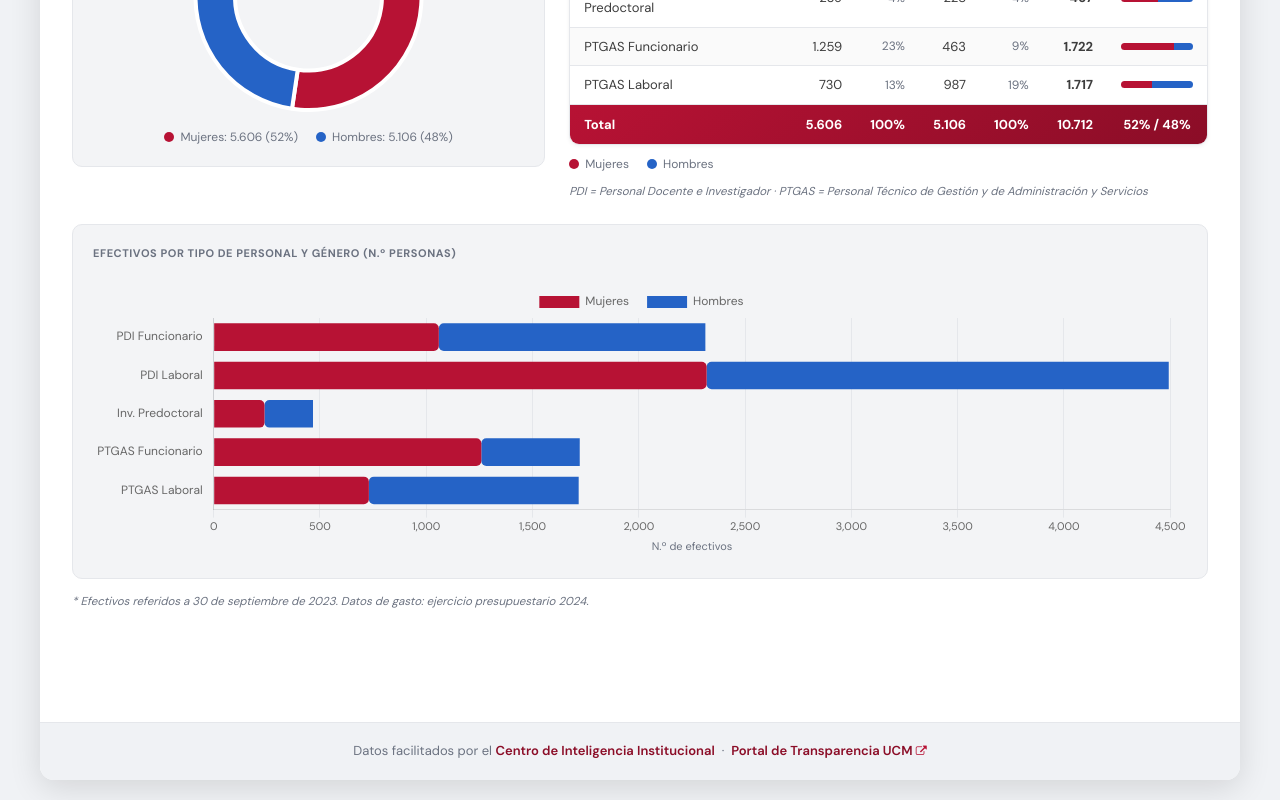
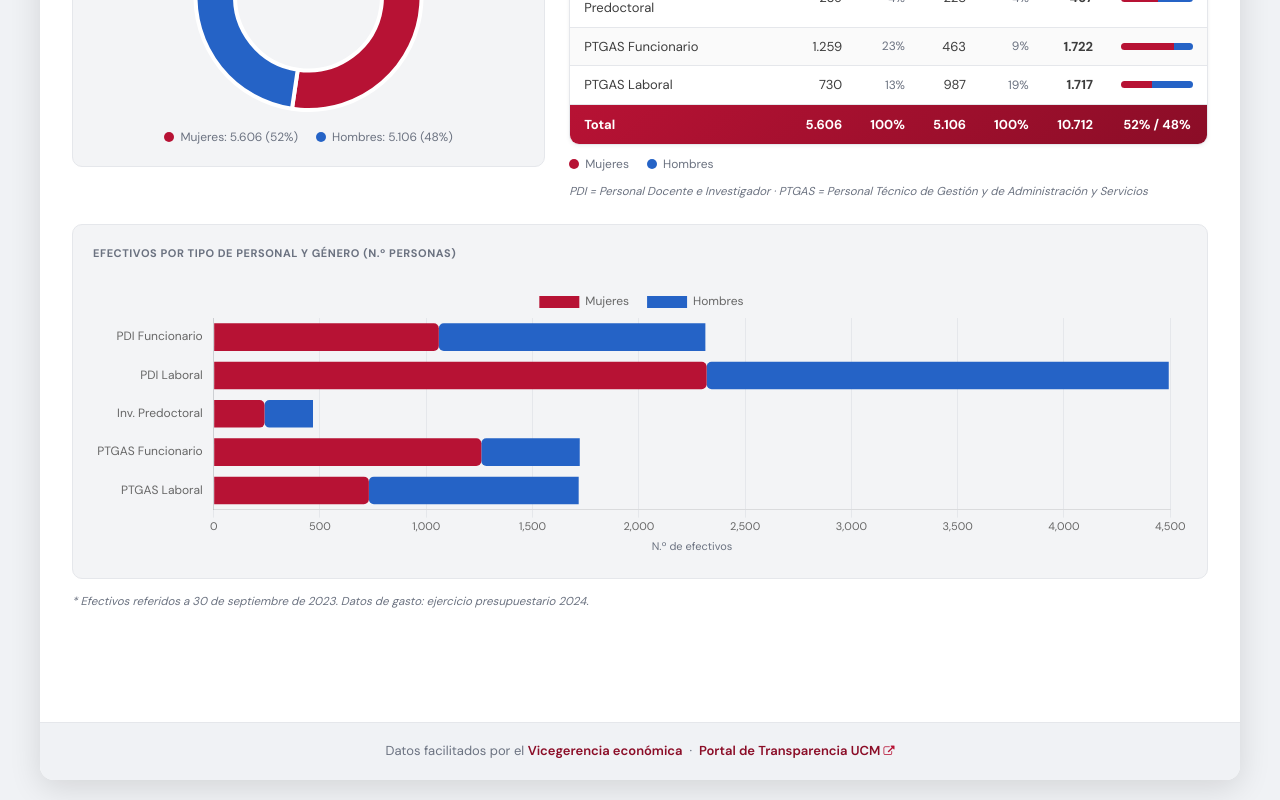
Before and after one commit to ucm-transparencia/gastos-personal, a plain HTML site: page index.html in a window 1280 px wide. Shown: the part 1871-2671 px from the top of the page. Drawn offline with nearby package versions, Linux system fonts and the light colour scheme.

Commit message:
Update index.html

```diff
--- a/index.html
+++ b/index.html
@@ -661,7 +661,7 @@ tfoot td { padding: 10px 14px; font-weight: 700; font-size: 13px; }
 <footer class="footer">
   <p>
     Datos facilitados por el
-    <a href="https://ucm.es/cii" target="_blank" rel="noopener">Centro de Inteligencia Institucional</a>
+    <a href="https://www.ucm.es/directorio/?eid=962" target="_blank" rel="noopener">Vicegerencia económica</a>
     &nbsp;·&nbsp;
     <a href="https://www.ucm.es/portaldetransparencia/gastos-personal" target="_blank" rel="noopener">
       Portal de Transparencia UCM <i class="fa fa-external-link" aria-hidden="true" style="color:var(--rojo);font-size:11px;"></i>
```
